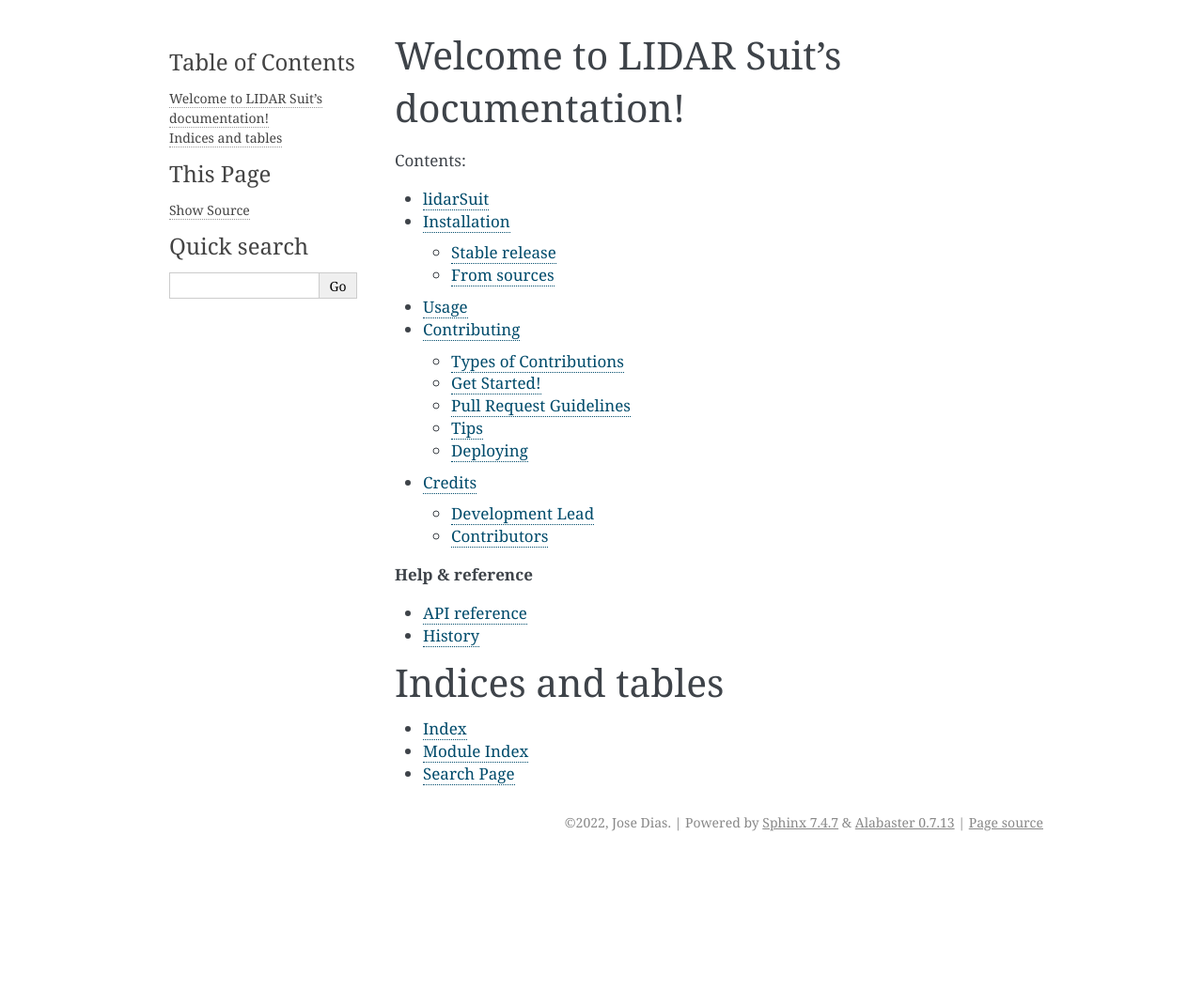
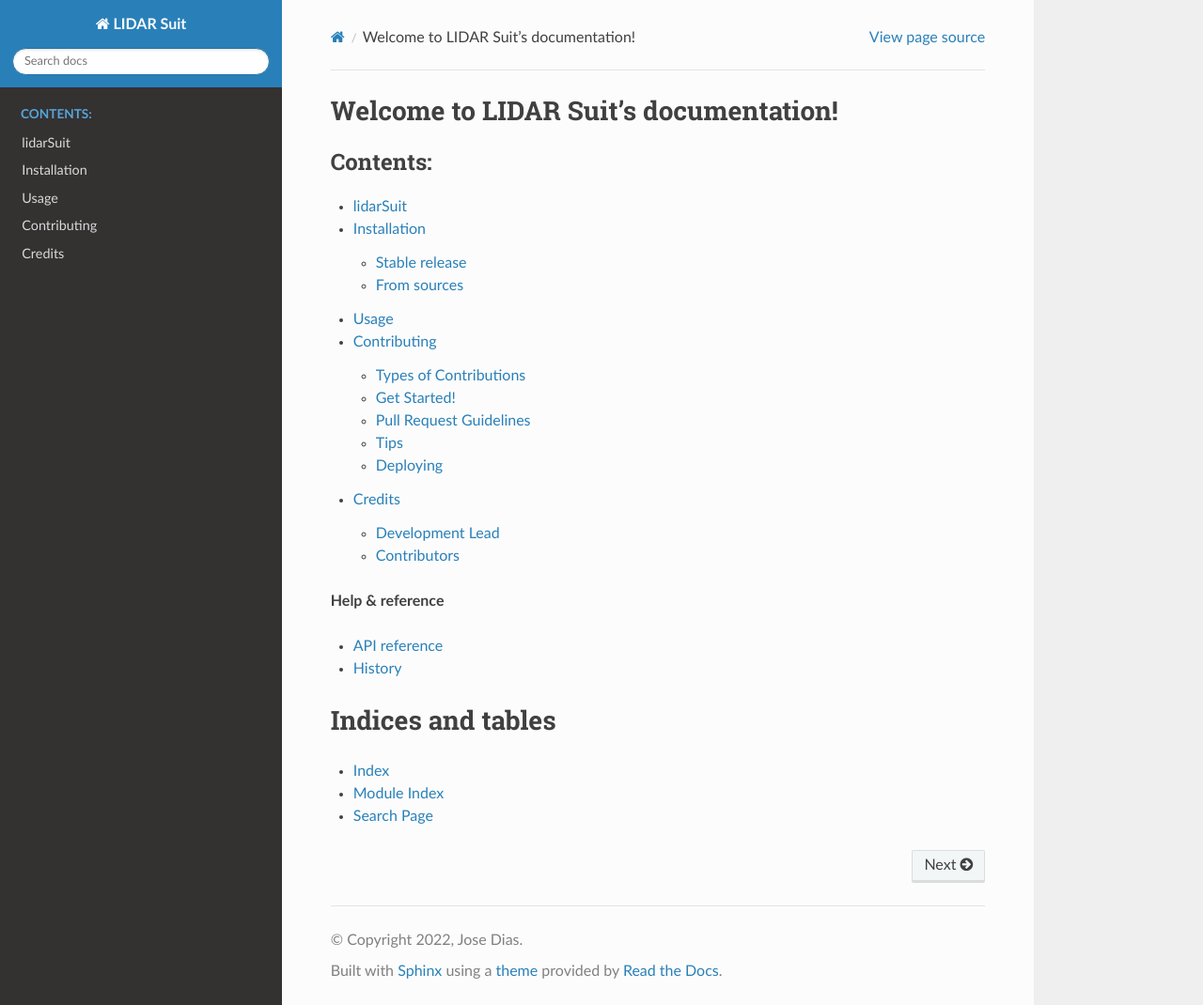
Before and after one commit to jdiasn/lidarwind, a Sphinx documentation site: the page built from docs/index.rst, in a window 1280 px wide and 1070 px high. Shown: the whole window at 94% size. Built offline with Sphinx 7.4.7 and the Read the Docs theme 2.0.0, drawn with Linux system fonts in a browser that asks for light colours; formulas are drawn with MathJax 3; pages that are not in the unit, such as notebooks, are missing from menus; the version number could not be read and is left out.

Commit message:
Changing doc style to sphinx_rtd_theme

```diff
--- a/docs/conf.py
+++ b/docs/conf.py
@@ -95,7 +95,7 @@
 # The theme to use for HTML and HTML Help pages.  See the documentation for
 # a list of builtin themes.
 #
-html_theme = 'alabaster'
+html_theme = 'sphinx_rtd_theme'
 
 # Theme options are theme-specific and customize the look and feel of a
 # theme further.  For a list of options available for each theme, see the
--- a/pyproject.toml
+++ b/pyproject.toml
@@ -43,6 +43,7 @@
 
 [project.optional-dependencies]
 plots = ["matplotlib>=3.4.3"]
+dev = ["sphinx_rtd_theme==0.4.3"]
 
 [project.urls]
 homepage = "github.com/CMTRACE-team/lidarSuit"
```
